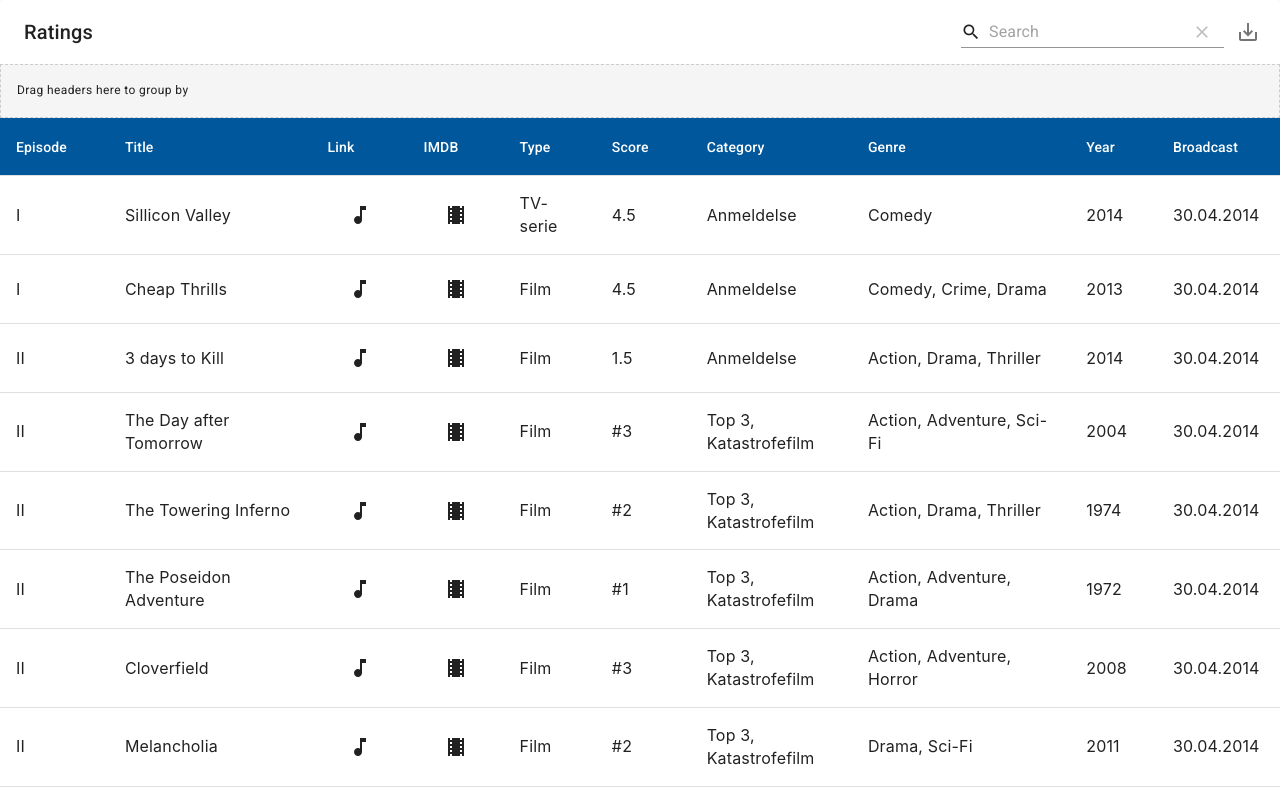
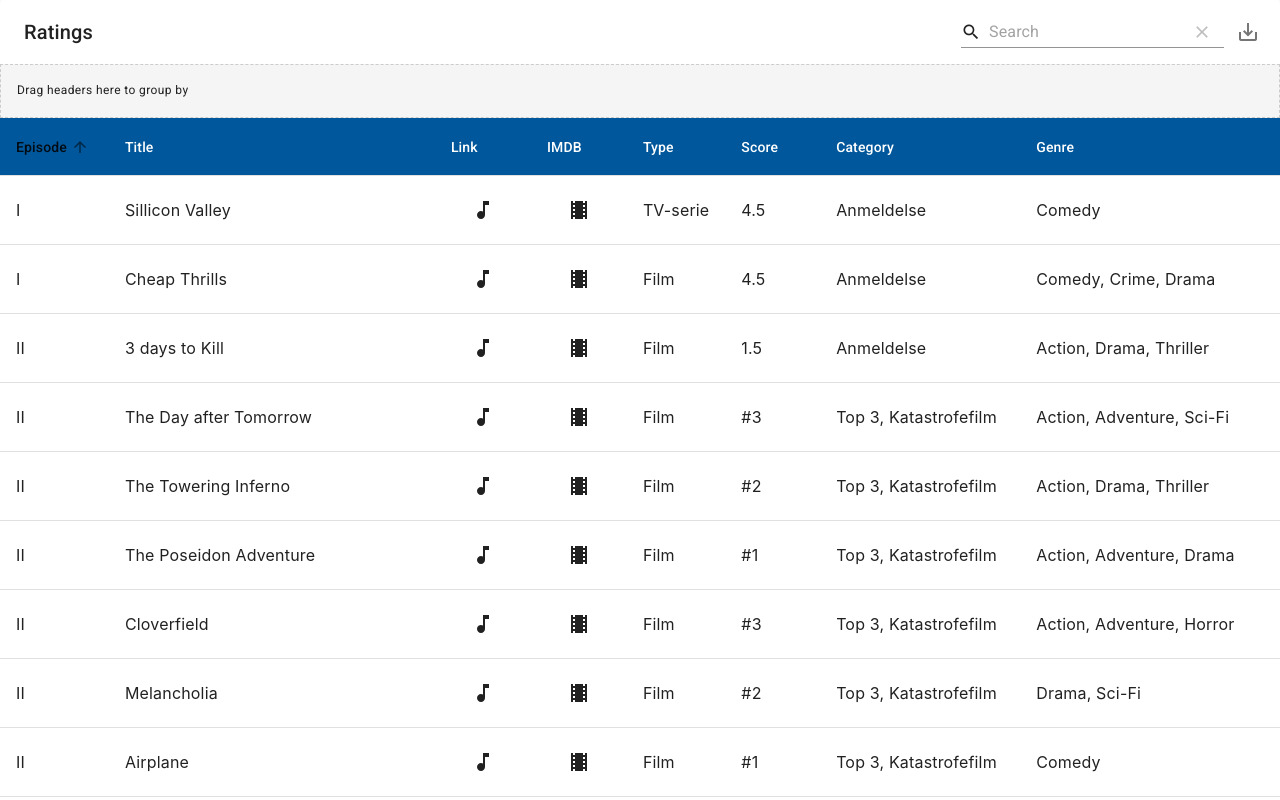
Before and after one commit to priebek/handuo-ratings, a React (Create React App) app: page / in a window 1280 px wide. Shown: the top 800 px of the page. Built offline with nearby package versions, Linux system fonts and the light colour scheme.

Commit message:
add nowrap

```diff
--- a/src/App.tsx
+++ b/src/App.tsx
@@ -20,8 +20,19 @@ export default function App() {
           pageSizeOptions: [5, 25, 100, 1000],
         }}
         columns={[
-          { title: "Episode", field: "episode" },
-          { title: "Title", field: "title" },
+          {
+            title: "Episode",
+            field: "episode",
+            type: "numeric",
+            defaultSort: "asc",
+            align: "left",
+            cellStyle: { whiteSpace: "nowrap" },
+          },
+          {
+            title: "Title",
+            field: "title",
+            cellStyle: { whiteSpace: "nowrap" },
+          },
           {
             title: "Link",
             field: "link",
@@ -30,6 +41,7 @@ export default function App() {
                 <MusicNoteIcon />
               </Button>
             ),
+            cellStyle: { whiteSpace: "nowrap" },
           },
           {
             title: "IMDB",
@@ -39,13 +51,32 @@ export default function App() {
                 <TheatersIcon />
               </Button>
             ),
+            cellStyle: { whiteSpace: "nowrap" },
           },
-          { title: "Type", field: "type" },
-          { title: "Score", field: "score" },
-          { title: "Category", field: "category" },
-          { title: "Genre", field: "genre" },
-          { title: "Year", field: "year" },
-          { title: "Broadcast", field: "broadcast" },
+          { title: "Type", field: "type", cellStyle: { whiteSpace: "nowrap" } },
+          {
+            title: "Score",
+            field: "score",
+            cellStyle: { whiteSpace: "nowrap" },
+          },
+          {
+            title: "Category",
+            field: "category",
+            cellStyle: { whiteSpace: "nowrap" },
+          },
+          {
+            title: "Genre",
+            field: "genre",
+            cellStyle: { whiteSpace: "nowrap" },
+          },
+          { title: "Year", field: "year", cellStyle: { whiteSpace: "nowrap" } },
+          {
+            title: "Broadcast",
+            field: "broadcast",
+            type: "date",
+            defaultSort: "asc",
+            cellStyle: { whiteSpace: "nowrap" },
+          },
         ]}
         data={dataJson}
         title="Ratings"
```
